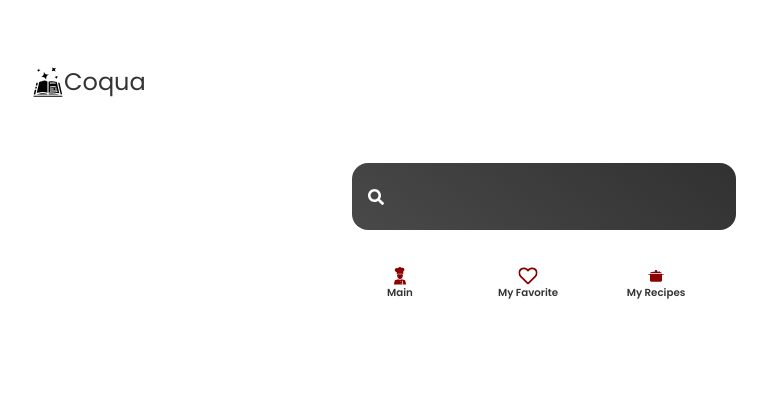
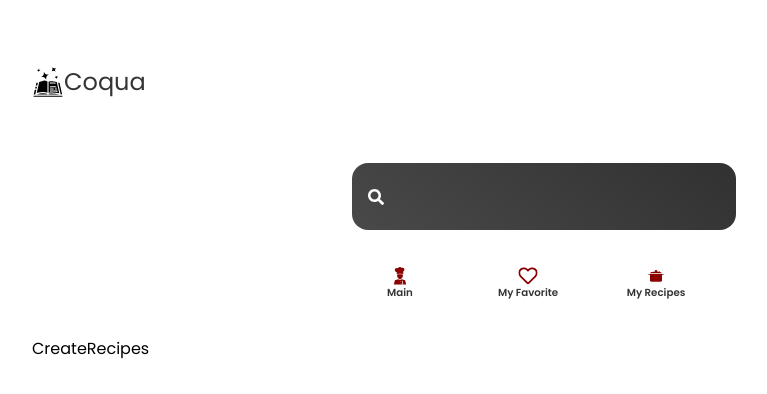
Before and after one commit to janaledencan/Recipe_Book_App, a React (Create React App) app in the folder client/recipe_app/: page /create-recipe in a window 1280 px wide. Shown: the top 394 px of the page, without its empty margins (96-863 px from the left). Built offline with nearby package versions, Linux system fonts and the light colour scheme.

Commit message:
Install axios and react-cookie, add Auth, CreateRecipes and SavedRecipes pages

```diff
--- a/client/recipe_app/package.json
+++ b/client/recipe_app/package.json
@@ -7,8 +7,10 @@
     "@testing-library/jest-dom": "^5.17.0",
     "@testing-library/react": "^13.4.0",
     "@testing-library/user-event": "^13.5.0",
+    "axios": "^1.7.2",
     "framer-motion": "^11.0.24",
     "react": "^18.2.0",
+    "react-cookie": "^7.1.4",
     "react-dom": "^18.2.0",
     "react-icons": "^5.0.1",
     "react-router-dom": "^6.22.3",
--- /dev/null
+++ b/client/recipe_app/src/pages/Auth.jsx
@@ -0,0 +1,9 @@
+import React from 'react'
+
+function Auth() {
+    return (
+        <div>Auth</div>
+    )
+}
+
+export default Auth
--- /dev/null
+++ b/client/recipe_app/src/pages/CreateRecipes.jsx
@@ -0,0 +1,9 @@
+import React from 'react'
+
+function CreateRecipes() {
+    return (
+        <div>CreateRecipes</div>
+    )
+}
+
+export default CreateRecipes
--- a/client/recipe_app/src/pages/Pages.jsx
+++ b/client/recipe_app/src/pages/Pages.jsx
@@ -3,6 +3,9 @@ import Home from './Home';
 import Cuisine from './Cuisine';
 import Searched from './Searched';
 import Recipe from './Recipe';
+import Auth from './Auth';
+import CreateRecipes from './CreateRecipes';
+import SavedRecipes from './SavedRecipes';
 import { Route, Routes, useLocation } from 'react-router-dom';
 import { AnimatePresence } from 'framer-motion';
 import MyRecipes from './MyRecipes';
@@ -19,6 +22,9 @@ function Pages() {
                 <Route path="/searched/:search" element={<Searched />} />
                 <Route path="/recipe/:name" element={<Recipe />} />
                 <Route path='/myRecipes/:name' element={<MyRecipes />} />
+                <Route path='/auth' element={<Auth />} />
+                <Route path='/create-recipe' element={<CreateRecipes />} />
+                <Route path='/saved-recipes' element={<SavedRecipes />} />
             </Routes >
         </AnimatePresence>
 
--- /dev/null
+++ b/client/recipe_app/src/pages/SavedRecipes.jsx
@@ -0,0 +1,9 @@
+import React from 'react'
+
+function SavedRecipes() {
+    return (
+        <div>SavedRecipes</div>
+    )
+}
+
+export default SavedRecipes
```
Also changed, not shown: 1 other file (tests, documents, lock files or other folders).
